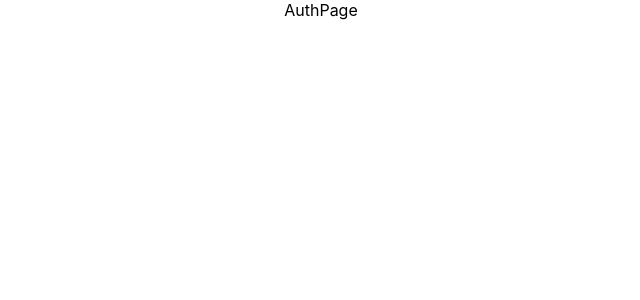
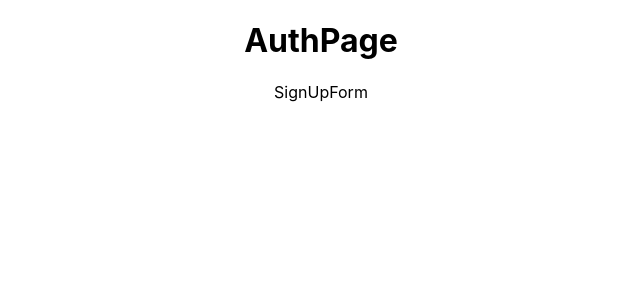
Before and after one commit to tferguson1028/PerScholas-MERN_app_base, a React (Create React App) app: page /orders/new in a window 1280 px wide. Shown: the top 300 px of the page, without its empty margins (319-959 px from the left). Built offline with nearby package versions, Linux system fonts and the light colour scheme.

Commit message:
Adding sign up class component

```diff
--- a/src/components/AuthPage.jsx
+++ b/src/components/AuthPage.jsx
@@ -1,8 +1,12 @@
 import React from 'react'
+import SignUpForm from './SignUpForm';
 
 function AuthPage() {
   return (
-    <div>AuthPage</div>
+    <div>
+      <h1>AuthPage</h1>
+      <SignUpForm />
+    </div>
   )
 }
 
--- /dev/null
+++ b/src/components/SignUpForm.jsx
@@ -0,0 +1,12 @@
+import React, { Component } from 'react'
+
+export class SignUpForm extends Component
+{
+  render() {
+    return (
+      <div>SignUpForm</div>
+    )
+  }
+}
+
+export default SignUpForm;
```
